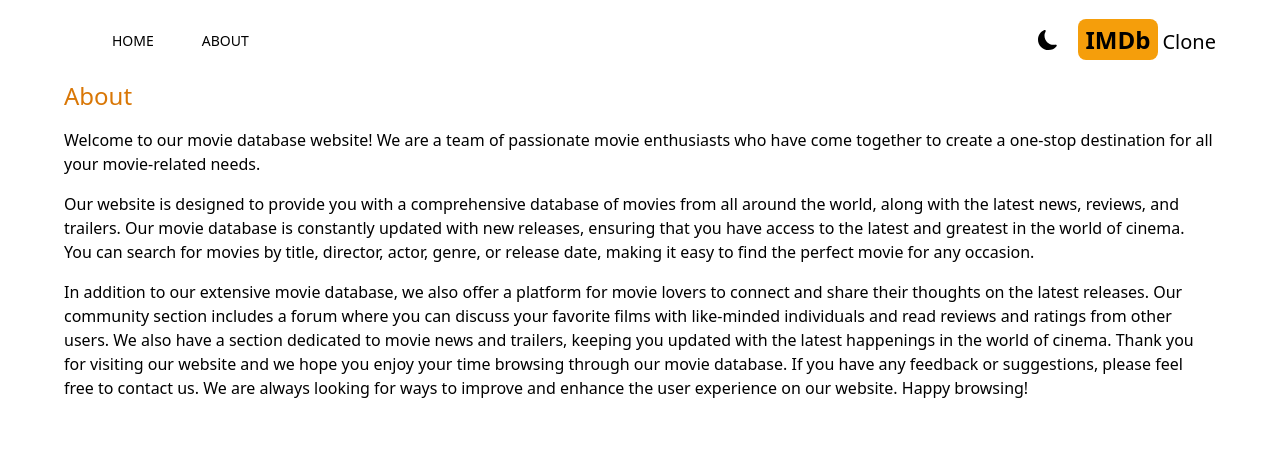
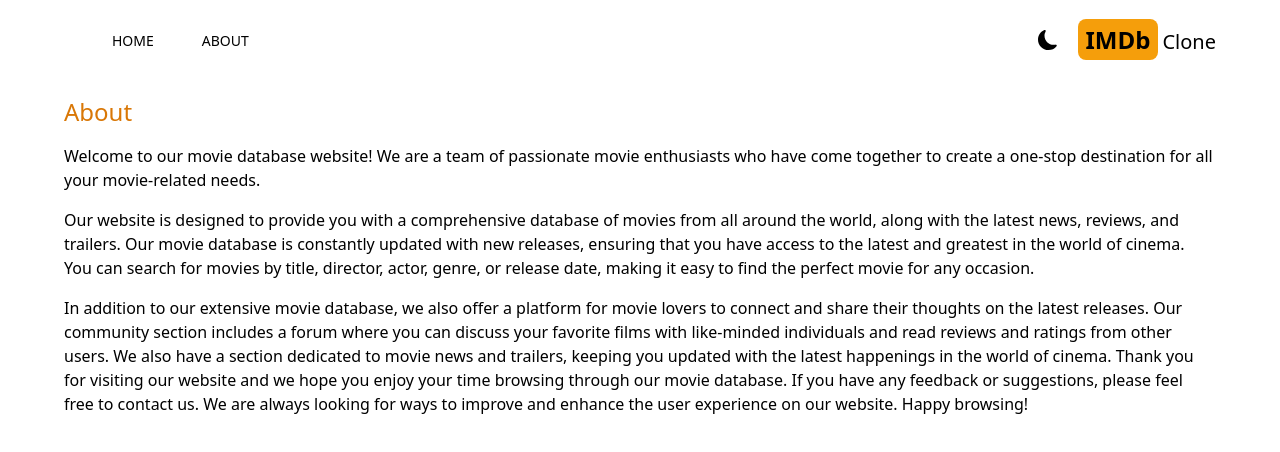
Before and after one commit to Phemaries/imdb_clone, a Next.js app: page /about in a window 1280 px wide. Shown: the top 452 px of the page. Built offline with nearby package versions, Linux system fonts and the light colour scheme.

Commit message:
Create the Navbar Component

```diff
--- a/app/about/page.jsx
+++ b/app/about/page.jsx
@@ -2,7 +2,7 @@
 
 const page = () => {
   return (
-    <div className='max-w-6xl mx-auto space-y-4'>
+    <div className='max-w-6xl mx-auto space-y-4 py-4'>
       <h1 className="text-2xl font-medium text-amber-600">About</h1>
       <p>
         Welcome to our movie database website! We are a team of passionate movie
```
